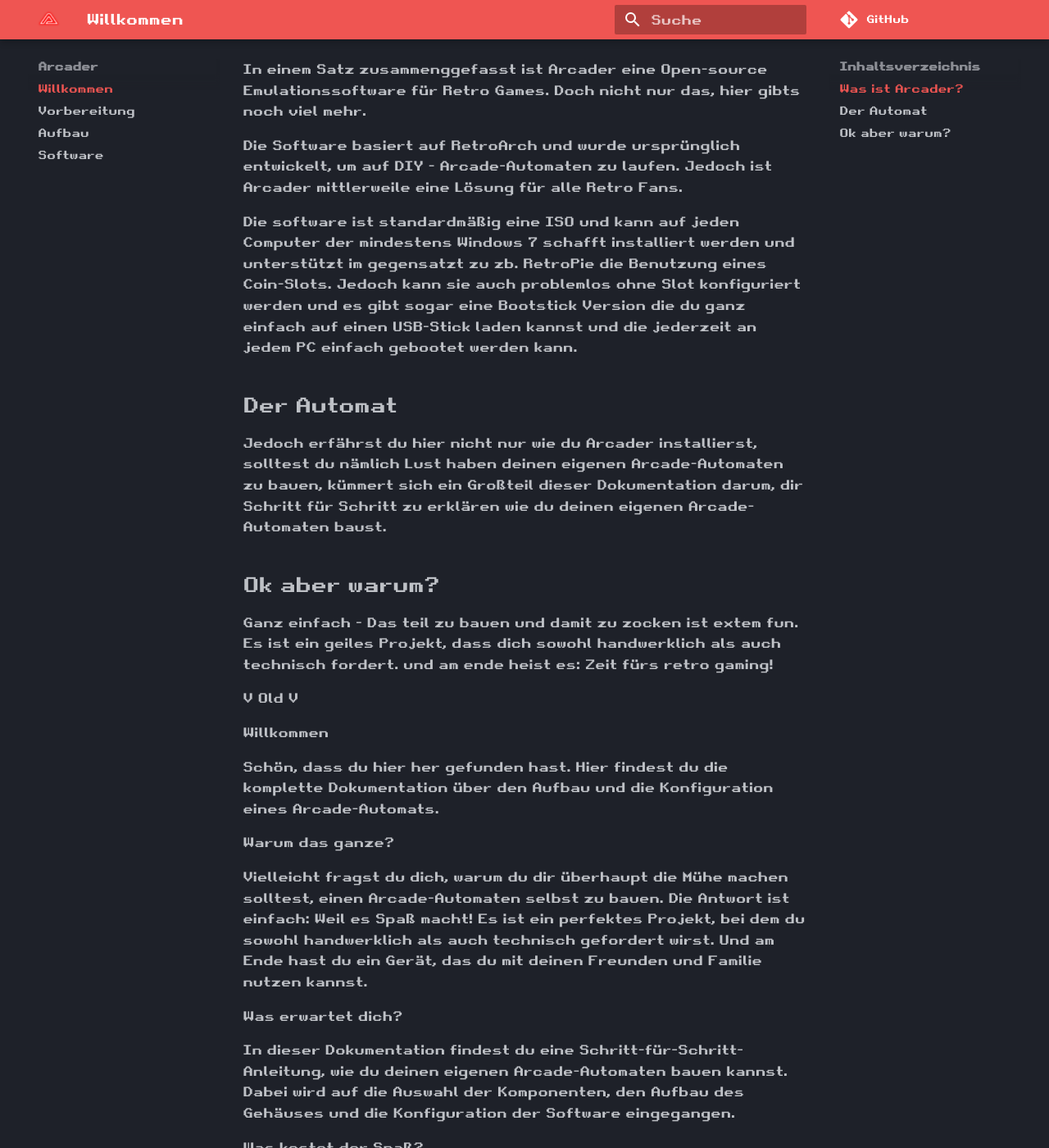
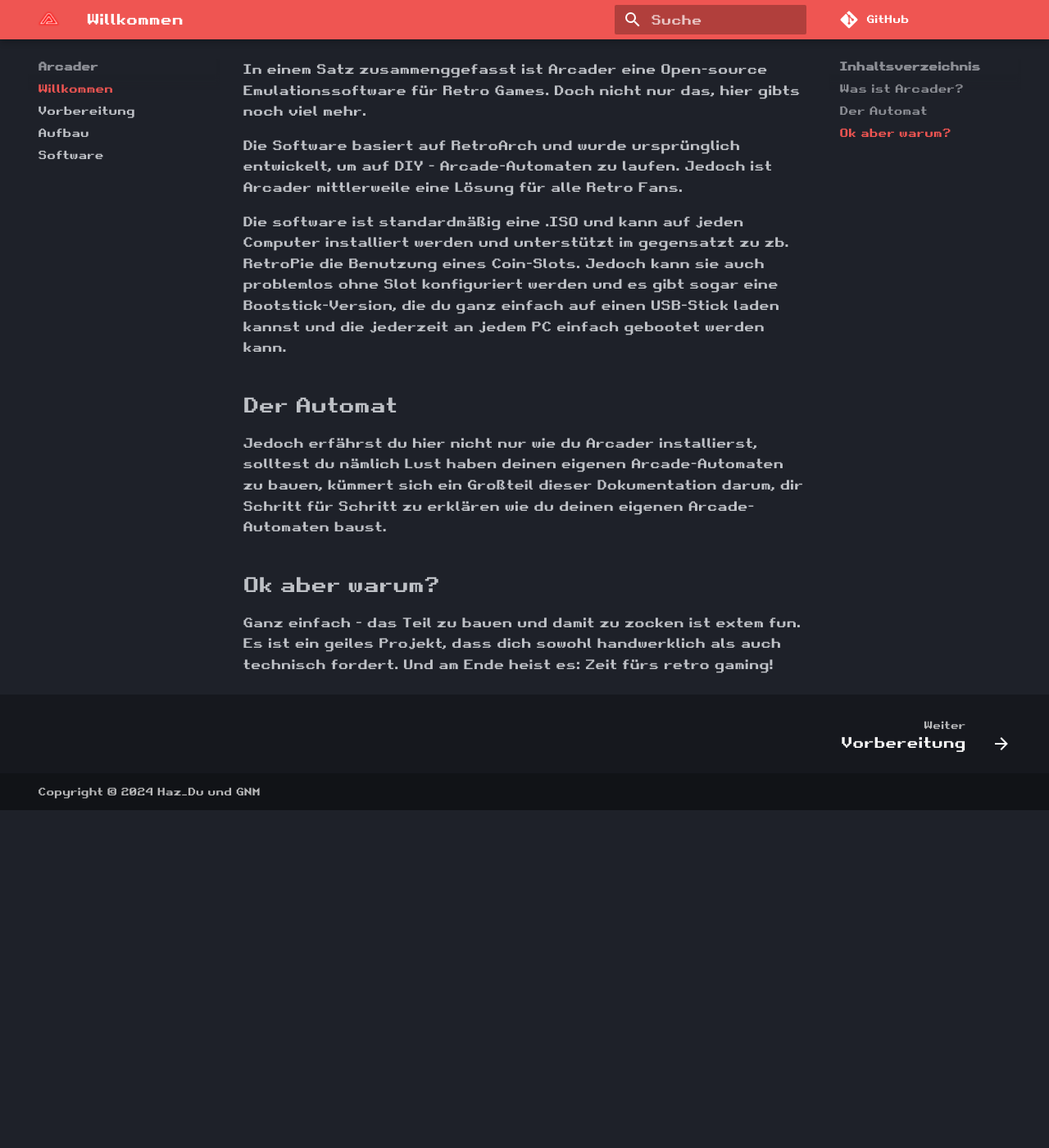
Before and after one commit to HazDu/Arcader, an MkDocs documentation site: the page built from docs/docs/index.md, in a window 1280 px wide and 1400 px high, scrolled down 430 px. Shown: the whole window at 82% size. Built offline with MkDocs 1.6.1 and Material for MkDocs 9.7.7, drawn with Linux system fonts in a browser that asks for light colours; comment, search, counter and statistics services are not loaded; after the commit the page ends 1418 px from its top, so only the background shows below that; some of the changed text lies outside the part shown.

Commit message:
Added Coin-Slot wiring to hardware.md and corrected grammar issues

```diff
--- a/docs/docs/index.md
+++ b/docs/docs/index.md
@@ -1,47 +1,17 @@
 ![loading error.](./assets/banner.png)
 
 # Willkommen
-Hey! Cool, dass du vorbei schaust. Auf dieser Seite findest du eine Dokumentation darüber, wie du Arcader installierst und sogar eine Anleitung wie du einen Arcade-Automaten baust.
+Hey! Cool, dass du vorbeischaust. Auf dieser Seite findest du eine Dokumentation darüber, wie du Arcader installierst und sogar eine Anleitung wie du deinen eigenen Arcade-Automaten baust.
 
 ## Was ist Arcader?
 In einem Satz zusammenggefasst ist Arcader eine Open-source Emulationssoftware für Retro Games. Doch nicht nur das, hier gibts noch viel mehr.
 
 Die Software basiert auf RetroArch und wurde ursprünglich entwickelt, um auf DIY - Arcade-Automaten zu laufen. Jedoch ist Arcader mittlerweile eine Lösung für alle Retro Fans.
 
-Die software ist standardmäßig eine ISO und kann auf jeden Computer der mindestens Windows 7 schafft installiert werden und unterstützt im gegensatzt zu zb. RetroPie die Benutzung eines Coin-Slots. Jedoch kann sie auch problemlos ohne Slot konfiguriert werden und es gibt sogar eine Bootstick Version die du ganz einfach auf einen USB-Stick laden kannst und die jederzeit an jedem PC einfach gebootet werden kann.
+Die software ist standardmäßig eine .ISO und kann auf jeden Computer installiert werden und unterstützt im gegensatzt zu zb. RetroPie die Benutzung eines Coin-Slots. Jedoch kann sie auch problemlos ohne Slot konfiguriert werden und es gibt sogar eine Bootstick-Version, die du ganz einfach auf einen USB-Stick laden kannst und die jederzeit an jedem PC einfach gebootet werden kann.
 
 ## Der Automat
 Jedoch erfährst du hier nicht nur wie du Arcader installierst, solltest du nämlich Lust haben deinen eigenen Arcade-Automaten zu bauen, kümmert sich ein Großteil dieser Dokumentation darum, dir Schritt für Schritt zu erklären wie du deinen eigenen Arcade-Automaten baust.
 
 ## Ok aber warum?
-Ganz einfach - Das teil zu bauen und damit zu zocken ist extem fun. Es ist ein geiles Projekt, dass dich sowohl handwerklich als auch technisch fordert. und am ende heist es: Zeit fürs retro gaming!
-
-V Old V
-
-Willkommen
-
-Schön, dass du hier her gefunden hast. Hier findest du die komplette Dokumentation über den Aufbau und die Konfiguration
-eines Arcade-Automats.
-
-Warum das ganze?
-
-Vielleicht fragst du dich, warum du dir überhaupt die Mühe machen solltest, einen Arcade-Automaten selbst zu bauen.
-Die Antwort ist einfach: Weil es Spaß macht! Es ist ein perfektes Projekt, bei dem du sowohl handwerklich als auch
-technisch gefordert wirst. Und am Ende hast du ein Gerät, das du mit deinen Freunden und Familie nutzen kannst.
-
-Was erwartet dich?
-
-In dieser Dokumentation findest du eine Schritt-für-Schritt-Anleitung, wie du deinen eigenen Arcade-Automaten bauen
-kannst. Dabei wird auf die Auswahl der Komponenten, den Aufbau des Gehäuses und die Konfiguration der Software
-eingegangen.
-
-Was kostet der Spaß?
-
-Das hängt natürlich in erster Linie davon ab, welche Komponenten zu bereits besitzt und welche du noch kaufen musst.
-Solltest du den Arcade-Automaten komplett neu bauen, kannst du mit Kosten von ca. 300-500€ rechnen. Das ist natürlich
-nur eine grobe Schätzung und kann je nach Qualität der Komponenten und deinem handwerklichen Geschick variieren.
-
-Und jetzt?
-
-Gegliedert ist die Dokumentation in Aufbau und Software. Gehe dabei die Seitenleiste links von oben nach unten durch,
-um alle Schritte zu sehen. Viel Spaß beim Bauen!
+Ganz einfach - das Teil zu bauen und damit zu zocken ist extem fun. Es ist ein geiles Projekt, dass dich sowohl handwerklich als auch technisch fordert. Und am Ende heist es: Zeit fürs retro gaming!
```
Also changed, not shown: docs/docs/hardware.md (+23 -12 lines), docs/docs/assets/coin_acceptor_arduino_wiring.png (added).
